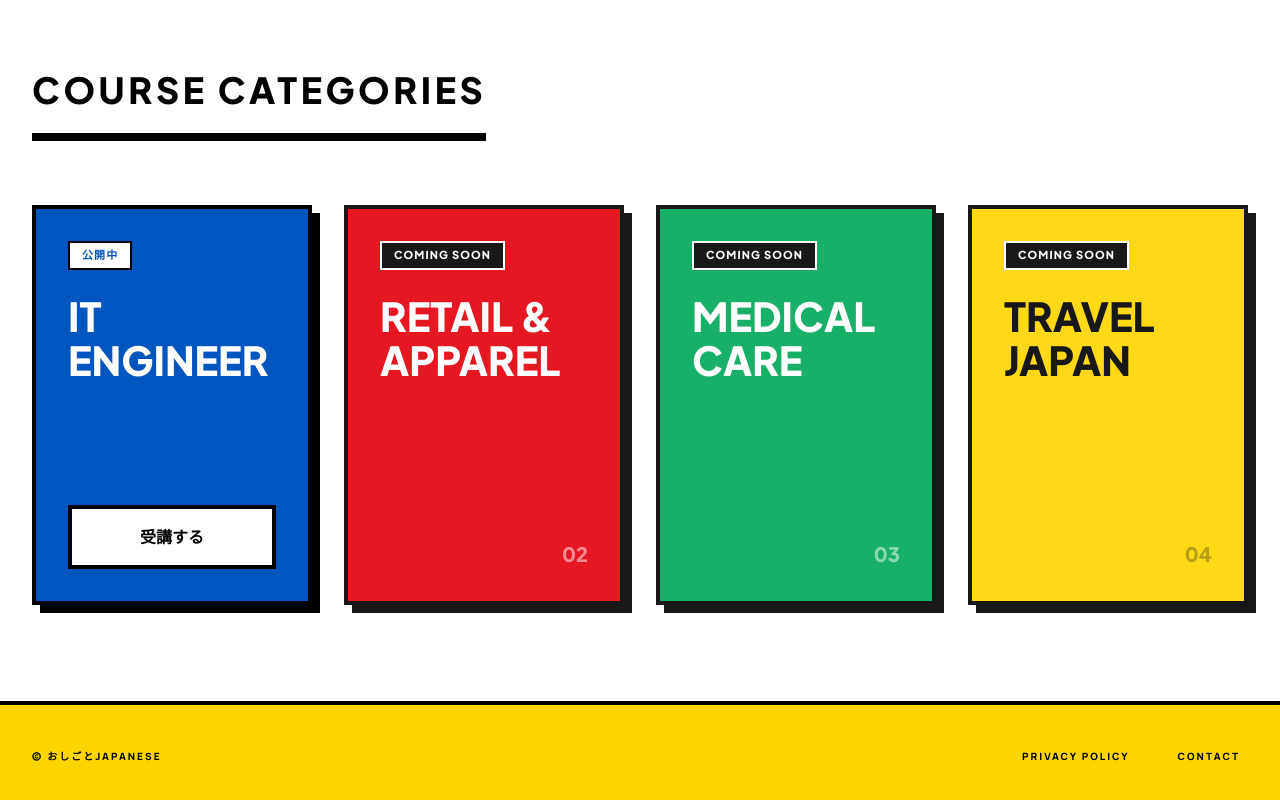
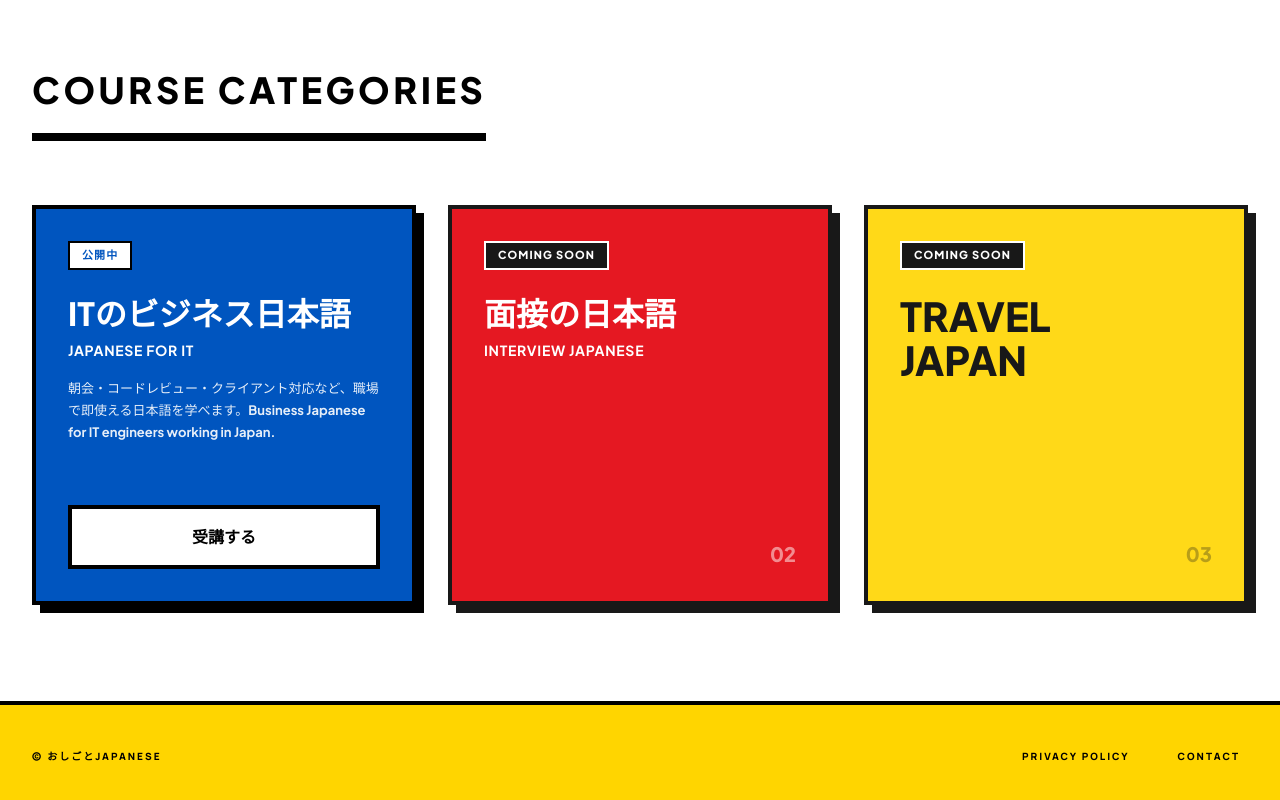
Before and after one commit to oyako99jp/oshigoto-japanese-next, a Next.js app: page / in a window 1280 px wide. Shown: the part 1616-2416 px from the top of the page. Built offline with nearby package versions, Linux system fonts and the light colour scheme.

Commit message:
fix: ITと面接カードのタイトルを修正

```diff
--- a/src/app/it/ITPageClient.tsx
+++ b/src/app/it/ITPageClient.tsx
@@ -73,7 +73,6 @@ function Header({ isPC }) {
           <h1 style={{ margin: 0, fontSize: isPC ? 22 : 18, fontWeight: 800 }}>ITエンジニアのためのビジネス日本語</h1>
           <p style={{ margin: 0, opacity: 0.85, fontSize: isPC ? 14 : 12 }}>おしごとJAPANESE</p>
         </div>
-        <button onClick={() => router.push("/")} style={{ background: "none", border: "none", color: colors.white, cursor: "pointer", fontSize: 13, fontWeight: 600, padding: 0, opacity: 0.85 }}>← トップへ</button>
       </div>
     </div>
   );
@@ -86,7 +85,7 @@ function Footer() {
       <div style={{ maxWidth: 1080, margin: "0 auto", padding: "24px", textAlign: "center" }}>
         <div style={{ fontSize: 13, marginBottom: 12 }}>© おしごとJapanese</div>
         <div style={{ display: "flex", gap: 24, justifyContent: "center" }}>
-          <button onClick={() => router.push("/")} style={{ background: "none", border: "none", color: "#aaaaaa", cursor: "pointer", fontSize: 13, textDecoration: "underline", padding: 0 }}>← トップへ戻る</button>
+          <button onClick={() => router.push("/")} style={{ background: "none", border: "none", color: "#aaaaaa", cursor: "pointer", fontSize: 13, textDecoration: "underline", padding: 0 }}>おしごとJAPANESE</button>
           <button onClick={() => router.push("/privacy")} style={{ background: "none", border: "none", color: "#aaaaaa", cursor: "pointer", fontSize: 13, textDecoration: "underline", padding: 0 }}>プライバシーポリシー</button>
           <button onClick={() => router.push("/contact")} style={{ background: "none", border: "none", color: "#aaaaaa", cursor: "pointer", fontSize: 13, textDecoration: "underline", padding: 0 }}>お問い合わせ</button>
         </div>
--- a/src/app/it/unit/[id]/UnitPageClient.tsx
+++ b/src/app/it/unit/[id]/UnitPageClient.tsx
@@ -53,7 +53,6 @@ function Header({ isPC }) {
           <h1 style={{ margin: 0, fontSize: isPC ? 22 : 18, fontWeight: 800 }}>ITエンジニアのためのビジネス日本語</h1>
           <p style={{ margin: 0, opacity: 0.85, fontSize: isPC ? 14 : 12 }}>おしごとJAPANESE</p>
         </div>
-        <button onClick={() => router.push("/")} style={{ background: "none", border: "none", color: colors.white, cursor: "pointer", fontSize: 13, fontWeight: 600, padding: 0, opacity: 0.85 }}>← トップへ</button>
       </div>
     </div>
   );
@@ -66,7 +65,7 @@ function Footer() {
       <div style={{ maxWidth: 1080, margin: "0 auto", padding: "24px", textAlign: "center" }}>
         <div style={{ fontSize: 13, marginBottom: 12 }}>© おしごとJapanese</div>
         <div style={{ display: "flex", gap: 24, justifyContent: "center" }}>
-          <button onClick={() => router.push("/")} style={{ background: "none", border: "none", color: "#aaaaaa", cursor: "pointer", fontSize: 13, textDecoration: "underline", padding: 0 }}>← トップへ戻る</button>
+          <button onClick={() => router.push("/")} style={{ background: "none", border: "none", color: "#aaaaaa", cursor: "pointer", fontSize: 13, textDecoration: "underline", padding: 0 }}>おしごとJAPANESE</button>
           <button onClick={() => router.push("/privacy")} style={{ background: "none", border: "none", color: "#aaaaaa", cursor: "pointer", fontSize: 13, textDecoration: "underline", padding: 0 }}>プライバシーポリシー</button>
           <button onClick={() => router.push("/contact")} style={{ background: "none", border: "none", color: "#aaaaaa", cursor: "pointer", fontSize: 13, textDecoration: "underline", padding: 0 }}>お問い合わせ</button>
         </div>
--- a/src/app/page.tsx
+++ b/src/app/page.tsx
@@ -92,7 +92,7 @@ export default function TopPage() {
               { color: yellow, iconColor: black, icon: "quiz", labelJP: "クイズで確認する", labelEN: "Test Yourself", desc: "クイズで理解度を確認できます。/ Check your understanding with quizzes." },
               { color: black, iconColor: white, icon: "groups", labelJP: "ロールプレイをする", labelEN: "Try Role-Play", desc: "実践的なシナリオで練習できます。/ Practice with real-world role-play scenarios." },
             ].map(item => (
-              <div key={item.labelJP} className="tp-feature-card" style={{ border: `4px solid ${black}`, boxShadow: "8px 8px 0px 0px rgba(0,0,0,1)", background: white, padding: 32, display: "flex", gap: 24, alignItems: "flex-start" }}>
+              <div key={item.labelJP} style={{ border: `4px solid ${black}`, boxShadow: "8px 8px 0px 0px rgba(0,0,0,1)", background: white, padding: 32, display: "flex", gap: 24, alignItems: "flex-start" }}>
                 <div style={{ width: 56, height: 56, background: item.color, border: `4px solid ${black}`, flexShrink: 0, display: "flex", alignItems: "center", justifyContent: "center" }}>
                   <span className="material-symbols-outlined" style={{ color: item.iconColor, fontSize: 30 }}>{item.icon}</span>
                 </div>
@@ -114,30 +114,25 @@ export default function TopPage() {
           <div style={{ marginBottom: 64, borderBottom: `8px solid ${black}`, paddingBottom: 16, display: "inline-block" }}>
             <h2 style={{ fontSize: 36, fontWeight: 900, letterSpacing: "0.1em", textTransform: "uppercase", margin: 0, fontFamily: "'Plus Jakarta Sans', sans-serif" }}>COURSE CATEGORIES</h2>
           </div>
-          <div className="tp-courses-grid" style={{ display: "grid", gridTemplateColumns: "repeat(4, 1fr)", gap: 32 }}>
+          <div className="tp-courses-grid" style={{ display: "grid", gridTemplateColumns: "repeat(3, 1fr)", gap: 32 }}>
             {/* IT Engineer */}
-            <div className="tp-course-card" style={{ border: `4px solid ${black}`, background: blue, padding: 32, display: "flex", flexDirection: "column", justifyContent: "space-between", minHeight: 400, boxShadow: shadowBlack }}>
+            <div className="tp-course-card" onClick={() => router.push("/it")} style={{ border: `4px solid ${black}`, background: blue, padding: 32, display: "flex", flexDirection: "column", justifyContent: "space-between", minHeight: 400, boxShadow: shadowBlack, cursor: "pointer" }}>
               <div>
                 <span style={{ background: white, color: blue, fontSize: 11, fontWeight: 900, letterSpacing: "0.1em", padding: "4px 12px", border: `2px solid ${black}`, textTransform: "uppercase", marginBottom: 24, display: "inline-block" }}>公開中</span>
-                <h3 style={{ fontSize: 40, fontWeight: 900, color: white, lineHeight: 1.1, marginBottom: 16, fontFamily: "'Plus Jakarta Sans', sans-serif" }}>IT<br />ENGINEER</h3>
+                <h3 style={{ fontSize: 32, fontWeight: 900, color: white, lineHeight: 1.2, marginBottom: 8, fontFamily: "'Plus Jakarta Sans', sans-serif" }}>ITのビジネス日本語</h3>
+                <p style={{ fontSize: 14, fontWeight: 500, color: white, margin: "0 0 16px", letterSpacing: "0.05em" }}>JAPANESE FOR IT</p>
+                <p style={{ fontSize: 13, fontWeight: 500, color: white, lineHeight: 1.7, margin: 0, opacity: 0.9 }}>朝会・コードレビュー・クライアント対応など、職場で即使える日本語を学べます。Business Japanese for IT engineers working in Japan.</p>
               </div>
               <button className="tp-enroll-btn" onClick={() => router.push("/it")}>受講する</button>
             </div>
-            {/* Fashion */}
+            {/* Interview & Career */}
             <div className="tp-course-card" style={{ border: `4px solid ${black}`, background: red, padding: 32, display: "flex", flexDirection: "column", justifyContent: "space-between", minHeight: 400, boxShadow: shadowBlack, opacity: 0.9 }}>
               <div>
                 <span style={{ background: black, color: white, fontSize: 11, fontWeight: 900, letterSpacing: "0.1em", padding: "4px 12px", border: `2px solid ${white}`, textTransform: "uppercase", marginBottom: 24, display: "inline-block" }}>COMING SOON</span>
-                <h3 style={{ fontSize: 40, fontWeight: 900, color: white, lineHeight: 1.1, marginBottom: 16, fontFamily: "'Plus Jakarta Sans', sans-serif" }}>RETAIL &<br />APPAREL</h3>
+                <h3 style={{ fontSize: 32, fontWeight: 900, color: white, lineHeight: 1.2, marginBottom: 8, fontFamily: "'Plus Jakarta Sans', sans-serif" }}>面接の日本語</h3>
+                <p style={{ fontSize: 14, fontWeight: 500, color: white, margin: "0 0 16px", letterSpacing: "0.05em" }}>INTERVIEW JAPANESE</p>
               </div>
               <div style={{ color: white, fontWeight: 900, opacity: 0.5, textAlign: "right", fontSize: 20 }}>02</div>
-            </div>
-            {/* Medical */}
-            <div className="tp-course-card" style={{ border: `4px solid ${black}`, background: "#00A859", padding: 32, display: "flex", flexDirection: "column", justifyContent: "space-between", minHeight: 400, boxShadow: shadowBlack, opacity: 0.9 }}>
-              <div>
-                <span style={{ background: black, color: white, fontSize: 11, fontWeight: 900, letterSpacing: "0.1em", padding: "4px 12px", border: `2px solid ${white}`, textTransform: "uppercase", marginBottom: 24, display: "inline-block" }}>COMING SOON</span>
-                <h3 style={{ fontSize: 40, fontWeight: 900, color: white, lineHeight: 1.1, marginBottom: 16, fontFamily: "'Plus Jakarta Sans', sans-serif" }}>MEDICAL<br />CARE</h3>
-              </div>
-              <div style={{ color: white, fontWeight: 900, opacity: 0.5, textAlign: "right", fontSize: 20 }}>03</div>
             </div>
             {/* Travel */}
             <div className="tp-course-card" style={{ border: `4px solid ${black}`, background: yellow, padding: 32, display: "flex", flexDirection: "column", justifyContent: "space-between", minHeight: 400, boxShadow: shadowBlack, opacity: 0.9 }}>
@@ -145,7 +140,7 @@ export default function TopPage() {
                 <span style={{ background: black, color: white, fontSize: 11, fontWeight: 900, letterSpacing: "0.1em", padding: "4px 12px", border: `2px solid ${white}`, textTransform: "uppercase", marginBottom: 24, display: "inline-block" }}>COMING SOON</span>
                 <h3 style={{ fontSize: 40, fontWeight: 900, color: black, lineHeight: 1.1, marginBottom: 16, fontFamily: "'Plus Jakarta Sans', sans-serif" }}>TRAVEL<br />JAPAN</h3>
               </div>
-              <div style={{ color: black, fontWeight: 900, opacity: 0.3, textAlign: "right", fontSize: 20 }}>04</div>
+              <div style={{ color: black, fontWeight: 900, opacity: 0.3, textAlign: "right", fontSize: 20 }}>03</div>
             </div>
           </div>
         </div>
```
